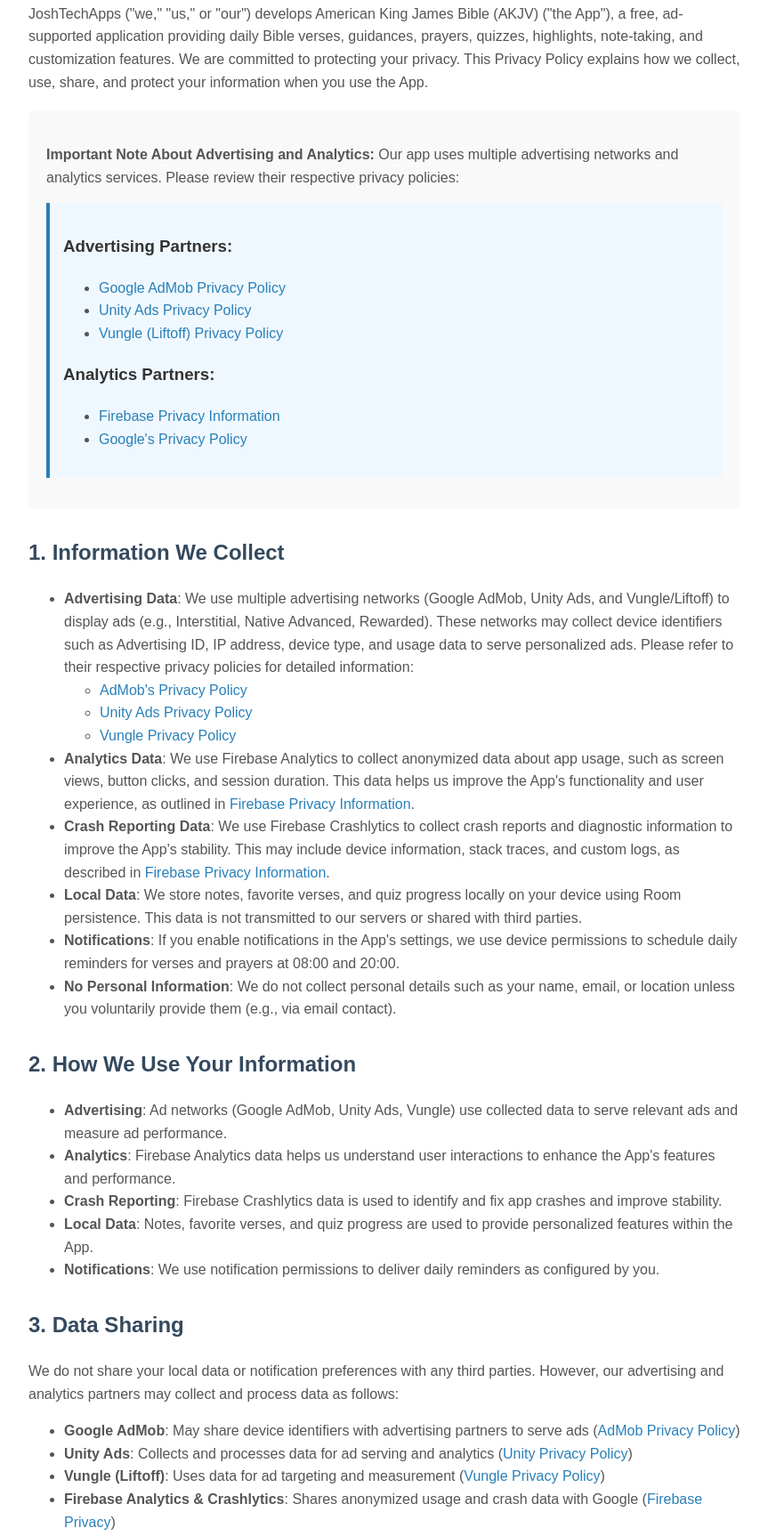
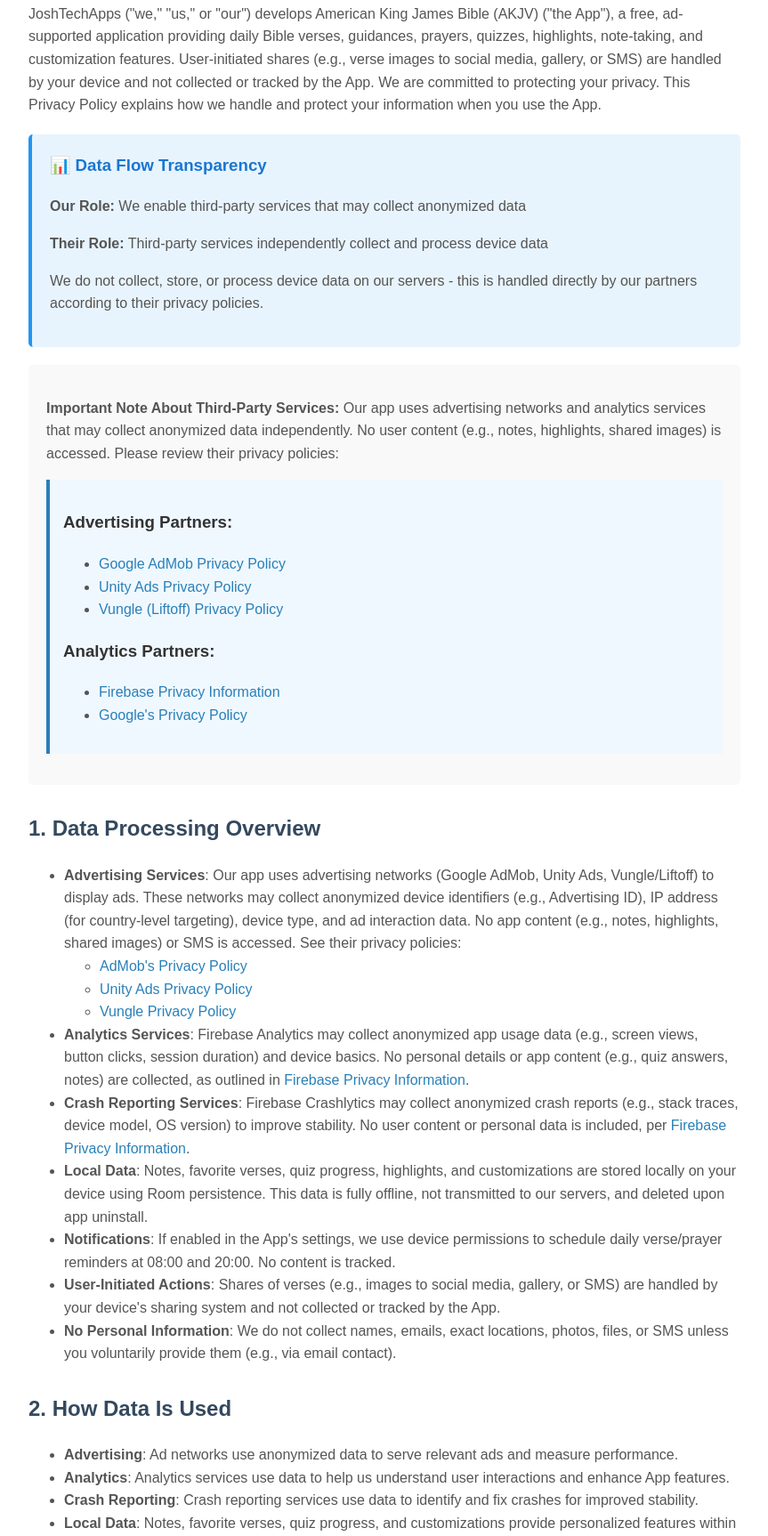
Before and after one commit to JoashTech/AKJV-private-policy, a plain HTML site: page index.html in a window 1280 px wide. Shown: the part 336-2062 px from the top of the page at 89% size, without its empty margins (8-871 px from the left). Drawn offline with Linux system fonts and the light colour scheme.

Commit message:
Revise privacy policy for data transparency and clarity
Updated the privacy policy to clarify data handling practices, including user-initiated shares and third-party data collection. Enhanced transparency regarding data processing and user choices.

```diff
--- a/index.html
+++ b/index.html
@@ -53,16 +53,34 @@
             border-left: 4px solid #2980b9;
             margin: 15px 0;
         }
+        .data-flow {
+            background: #e8f4fd;
+            padding: 20px;
+            border-left: 4px solid #2196F3;
+            margin: 20px 0;
+            border-radius: 5px;
+        }
+        .data-flow h3 {
+            color: #1976d2;
+            margin-top: 0;
+        }
     </style>
 </head>
 <body>
     <img src="https://raw.githubusercontent.com/JoashTech/AKJV-private-policy/main/ic_akjv_icon.png" alt="American King James Bible (AKJV) Icon" class="app-icon">
     <h1>Privacy Policy for American King James Bible (AKJV)</h1>
     <p><strong>Last Updated: October 26, 2025</strong></p>
-    <p>JoshTechApps ("we," "us," or "our") develops American King James Bible (AKJV) ("the App"), a free, ad-supported application providing daily Bible verses, guidances, prayers, quizzes, highlights, note-taking, and customization features. We are committed to protecting your privacy. This Privacy Policy explains how we collect, use, share, and protect your information when you use the App.</p>
+    <p>JoshTechApps ("we," "us," or "our") develops American King James Bible (AKJV) ("the App"), a free, ad-supported application providing daily Bible verses, guidances, prayers, quizzes, highlights, note-taking, and customization features. User-initiated shares (e.g., verse images to social media, gallery, or SMS) are handled by your device and not collected or tracked by the App. We are committed to protecting your privacy. This Privacy Policy explains how we handle and protect your information when you use the App.</p>
+
+    <div class="data-flow">
+        <h3>📊 Data Flow Transparency</h3>
+        <p><strong>Our Role:</strong> We enable third-party services that may collect anonymized data</p>
+        <p><strong>Their Role:</strong> Third-party services independently collect and process device data</p>
+        <p>We do not collect, store, or process device data on our servers - this is handled directly by our partners according to their privacy policies.</p>
+    </div>
 
     <div class="container">
-        <p><strong>Important Note About Advertising and Analytics:</strong> Our app uses multiple advertising networks and analytics services. Please review their respective privacy policies:</p>
+        <p><strong>Important Note About Third-Party Services:</strong> Our app uses advertising networks and analytics services that may collect anonymized data independently. No user content (e.g., notes, highlights, shared images) is accessed. Please review their privacy policies:</p>
 
         <div class="ad-partners">
             <h3>Advertising Partners:</h3>
@@ -80,48 +98,50 @@
         </div>
     </div>
 
-    <h2>1. Information We Collect</h2>
+    <h2>1. Data Processing Overview</h2>
     <ul>
-        <li><strong>Advertising Data</strong>: We use multiple advertising networks (Google AdMob, Unity Ads, and Vungle/Liftoff) to display ads (e.g., Interstitial, Native Advanced, Rewarded). These networks may collect device identifiers such as Advertising ID, IP address, device type, and usage data to serve personalized ads. Please refer to their respective privacy policies for detailed information:
+        <li><strong>Advertising Services</strong>: Our app uses advertising networks (Google AdMob, Unity Ads, Vungle/Liftoff) to display ads. These networks may collect anonymized device identifiers (e.g., Advertising ID), IP address (for country-level targeting), device type, and ad interaction data. No app content (e.g., notes, highlights, shared images) or SMS is accessed. See their privacy policies:
             <ul>
                 <li><a href="https://support.google.com/admob/answer/6128543" target="_blank">AdMob's Privacy Policy</a></li>
                 <li><a href="https://unity.com/legal/privacy-policy" target="_blank">Unity Ads Privacy Policy</a></li>
                 <li><a href="https://vungle.com/privacy/" target="_blank">Vungle Privacy Policy</a></li>
             </ul>
         </li>
-        <li><strong>Analytics Data</strong>: We use Firebase Analytics to collect anonymized data about app usage, such as screen views, button clicks, and session duration. This data helps us improve the App's functionality and user experience, as outlined in <a href="https://firebase.google.com/support/privacy" target="_blank">Firebase Privacy Information</a>.</li>
-        <li><strong>Crash Reporting Data</strong>: We use Firebase Crashlytics to collect crash reports and diagnostic information to improve the App's stability. This may include device information, stack traces, and custom logs, as described in <a href="https://firebase.google.com/support/privacy" target="_blank">Firebase Privacy Information</a>.</li>
-        <li><strong>Local Data</strong>: We store notes, favorite verses, and quiz progress locally on your device using Room persistence. This data is not transmitted to our servers or shared with third parties.</li>
-        <li><strong>Notifications</strong>: If you enable notifications in the App's settings, we use device permissions to schedule daily reminders for verses and prayers at 08:00 and 20:00.</li>
-        <li><strong>No Personal Information</strong>: We do not collect personal details such as your name, email, or location unless you voluntarily provide them (e.g., via email contact).</li>
+        <li><strong>Analytics Services</strong>: Firebase Analytics may collect anonymized app usage data (e.g., screen views, button clicks, session duration) and device basics. No personal details or app content (e.g., quiz answers, notes) are collected, as outlined in <a href="https://firebase.google.com/support/privacy" target="_blank">Firebase Privacy Information</a>.</li>
+        <li><strong>Crash Reporting Services</strong>: Firebase Crashlytics may collect anonymized crash reports (e.g., stack traces, device model, OS version) to improve stability. No user content or personal data is included, per <a href="https://firebase.google.com/support/privacy" target="_blank">Firebase Privacy Information</a>.</li>
+        <li><strong>Local Data</strong>: Notes, favorite verses, quiz progress, highlights, and customizations are stored locally on your device using Room persistence. This data is fully offline, not transmitted to our servers, and deleted upon app uninstall.</li>
+        <li><strong>Notifications</strong>: If enabled in the App's settings, we use device permissions to schedule daily verse/prayer reminders at 08:00 and 20:00. No content is tracked.</li>
+        <li><strong>User-Initiated Actions</strong>: Shares of verses (e.g., images to social media, gallery, or SMS) are handled by your device's sharing system and not collected or tracked by the App.</li>
+        <li><strong>No Personal Information</strong>: We do not collect names, emails, exact locations, photos, files, or SMS unless you voluntarily provide them (e.g., via email contact).</li>
     </ul>
 
-    <h2>2. How We Use Your Information</h2>
+    <h2>2. How Data Is Used</h2>
     <ul>
-        <li><strong>Advertising</strong>: Ad networks (Google AdMob, Unity Ads, Vungle) use collected data to serve relevant ads and measure ad performance.</li>
-        <li><strong>Analytics</strong>: Firebase Analytics data helps us understand user interactions to enhance the App's features and performance.</li>
-        <li><strong>Crash Reporting</strong>: Firebase Crashlytics data is used to identify and fix app crashes and improve stability.</li>
-        <li><strong>Local Data</strong>: Notes, favorite verses, and quiz progress are used to provide personalized features within the App.</li>
-        <li><strong>Notifications</strong>: We use notification permissions to deliver daily reminders as configured by you.</li>
+        <li><strong>Advertising</strong>: Ad networks use anonymized data to serve relevant ads and measure performance.</li>
+        <li><strong>Analytics</strong>: Analytics services use data to help us understand user interactions and enhance App features.</li>
+        <li><strong>Crash Reporting</strong>: Crash reporting services use data to identify and fix crashes for improved stability.</li>
+        <li><strong>Local Data</strong>: Notes, favorite verses, quiz progress, and customizations provide personalized features within the App, stored offline.</li>
+        <li><strong>Notifications</strong>: Device permissions deliver user-configured daily reminders.</li>
     </ul>
 
     <h2>3. Data Sharing</h2>
-    <p>We do not share your local data or notification preferences with any third parties. However, our advertising and analytics partners may collect and process data as follows:</p>
+    <p>We do not share local data, user content (e.g., notes, highlights, shared images), notification preferences, or device files with third parties. Our advertising and analytics partners may collect and process anonymized data independently:</p>
     <ul>
-        <li><strong>Google AdMob</strong>: May share device identifiers with advertising partners to serve ads (<a href="https://support.google.com/admob/answer/6128543" target="_blank">AdMob Privacy Policy</a>)</li>
-        <li><strong>Unity Ads</strong>: Collects and processes data for ad serving and analytics (<a href="https://unity.com/legal/privacy-policy" target="_blank">Unity Privacy Policy</a>)</li>
-        <li><strong>Vungle (Liftoff)</strong>: Uses data for ad targeting and measurement (<a href="https://vungle.com/privacy/" target="_blank">Vungle Privacy Policy</a>)</li>
-        <li><strong>Firebase Analytics & Crashlytics</strong>: Shares anonymized usage and crash data with Google (<a href="https://firebase.google.com/support/privacy" target="_blank">Firebase Privacy</a>)</li>
+        <li><strong>Google AdMob</strong>: May share anonymized device identifiers and ad interactions with ad partners (<a href="https://support.google.com/admob/answer/6128543" target="_blank">AdMob Privacy Policy</a>).</li>
+        <li><strong>Unity Ads</strong>: Processes data for ad serving and analytics (<a href="https://unity.com/legal/privacy-policy" target="_blank">Unity Privacy Policy</a>).</li>
+        <li><strong>Vungle (Liftoff)</strong>: Uses data for ad targeting and measurement (<a href="https://vungle.com/privacy/" target="_blank">Vungle Privacy Policy</a>).</li>
+        <li><strong>Firebase Analytics & Crashlytics</strong>: Shares anonymized usage and crash data with Google (<a href="https://firebase.google.com/support/privacy" target="_blank">Firebase Privacy</a>).</li>
     </ul>
 
     <h2>4. Your Choices</h2>
     <p>You have the following options regarding your data:</p>
     <ul>
         <li>Opt out of personalized ads by resetting your Advertising ID or disabling personalized ads in your device's settings (e.g., Android Settings > Google > Ads).</li>
-        <li>Disable Firebase Analytics or Crashlytics data collection by adjusting your device's settings or contacting us for assistance.</li>
+        <li>Manage data collection through our partners' privacy controls or adjust your device's settings.</li>
         <li>Disable notifications in the App's settings or your device's notification settings.</li>
         <li>Delete local data by clearing the App's data through your device's settings or uninstalling the App.</li>
-        <li>Review and manage your preferences through our advertising partners' policies:
+        <li>Manage user-initiated shares through your device's sharing permissions.</li>
+        <li>Review and manage preferences through our partners' policies:
             <ul>
                 <li><a href="https://support.google.com/admob/answer/6128543" target="_blank">AdMob Controls</a></li>
                 <li><a href="https://unity.com/legal/privacy-policy" target="_blank">Unity Privacy Controls</a></li>
@@ -131,7 +151,7 @@
     </ul>
 
     <h2>5. Data Retention</h2>
-    <p>We retain local data (notes, favorite verses, quiz progress) on your device until you clear the App's data or uninstall it. We do not store any personal data on our servers. Data collected by our advertising and analytics partners is retained according to their respective policies:</p>
+    <p>Local data (notes, favorite verses, quiz progress, highlights, customizations) is retained on your device until you clear the App's data or uninstall it. We do not store personal data on our servers. Third-party data is retained per their policies:</p>
     <ul>
         <li><a href="https://policies.google.com/privacy" target="_blank">Google's Data Retention</a></li>
         <li><a href="https://unity.com/legal/privacy-policy" target="_blank">Unity Data Retention</a></li>
@@ -148,7 +168,7 @@
     <p>For users in the European Union (GDPR) or California (CCPA), you may have additional rights, such as requesting data access or deletion. Since we only store data locally and use third-party services for ads and analytics, you can exercise these rights through your device settings or our partners' privacy controls. Contact us for assistance with data subject requests.</p>
 
     <h2>9. Third-Party Services</h2>
-    <p>Our app integrates with the following third-party services that may collect information:</p>
+    <p>Our app uses the following third-party services that may collect anonymized data:</p>
     <ul>
         <li><strong>Google AdMob</strong> - Advertising network</li>
         <li><strong>Unity Ads</strong> - Advertising network</li>
@@ -159,13 +179,13 @@
     <p>Each service operates under its own privacy policy, and we encourage you to review them.</p>
 
     <h2>10. Changes to This Policy</h2>
-    <p>We may update this Privacy Policy to reflect changes in our practices, legal requirements, or additional third-party services. We will post the updated policy on this page with a revised "Last Updated" date, and your continued use of the App constitutes consent to those changes.</p>
+    <p>We may update this Privacy Policy to reflect changes in our practices, legal requirements, or third-party services. We will post the updated policy on this page with a revised "Last Updated" date, and your continued use of the App constitutes consent to those changes.</p>
 
     <h2>11. Contact Us</h2>
     <p>If you have questions or concerns about this Privacy Policy, or wish to exercise your data protection rights, please contact us at <a href="mailto:contactjoshtech@gmail.com">contactjoshtech@gmail.com</a>.</p>
 
     <footer>
-        <p>This privacy policy has been updated to include specific references to Google AdMob, Unity Ads, Vungle (Liftoff), Firebase Analytics, and Firebase Crashlytics privacy information.</p>
+        <p>This privacy policy has been updated to reflect minimal, anonymized data collection via third-party services and no collection or sharing of user content, images, files, or SMS.</p>
     </footer>
 </body>
 </html>
```
